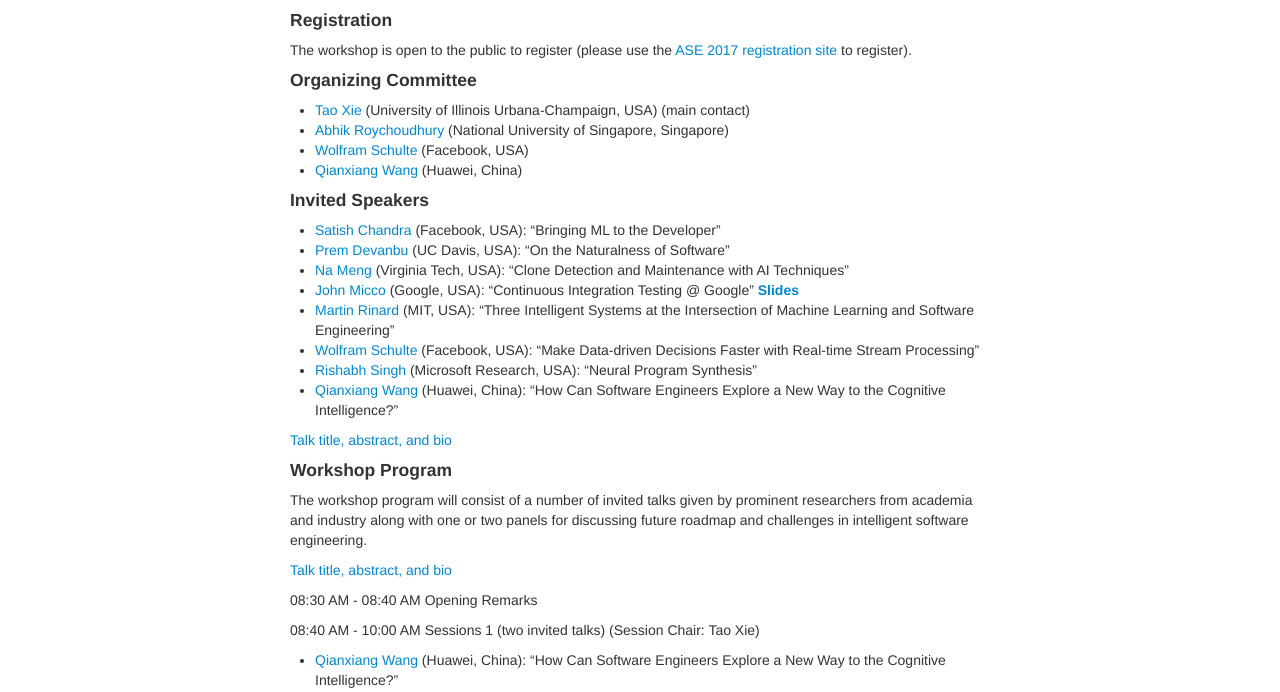
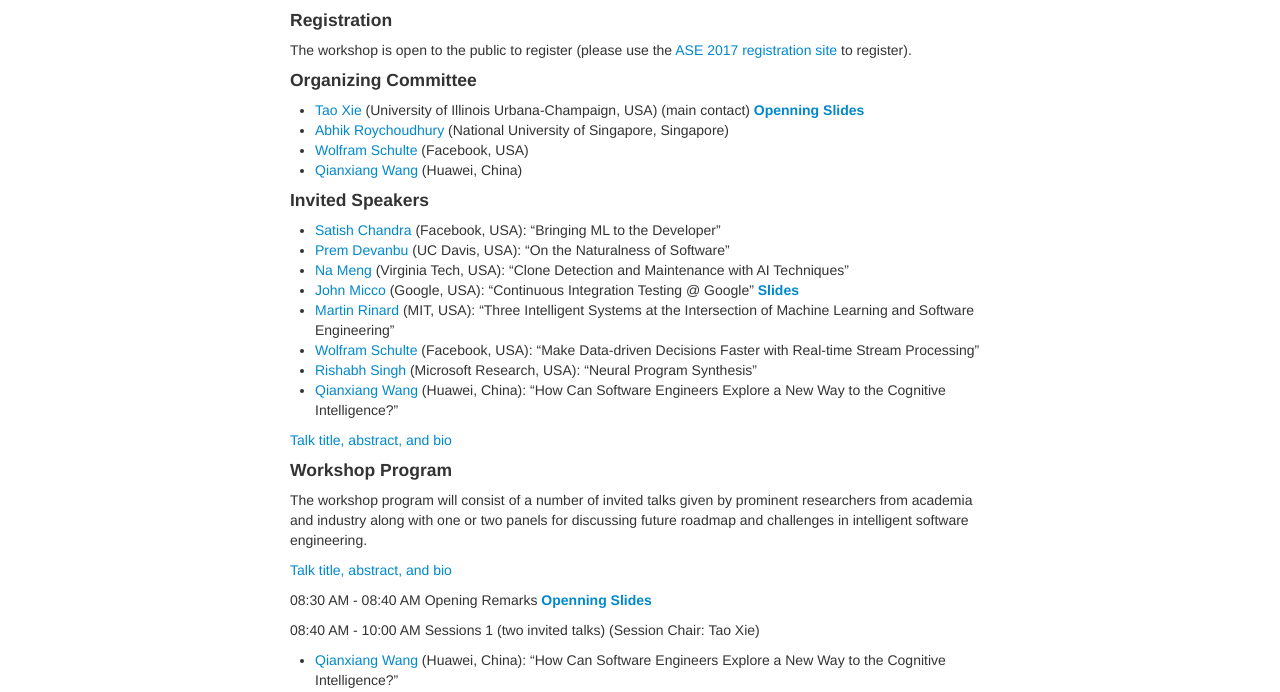
Before and after one commit to isofteng/wise2017, a Jekyll site: the page built from index.md, in a window 1280 px wide. Shown: the part 482-1174 px from the top of the page. Built offline with Jekyll 4.4.1, drawn with Linux system fonts in a browser that asks for light colours.

Commit message:
openning slides

```diff
--- a/index.md
+++ b/index.md
@@ -23,7 +23,7 @@ The workshop is open to the public to register (please use the [ASE 2017 registr
 
 #### Organizing Committee
 
-- [Tao Xie](http://taoxie.cs.illinois.edu/) (University of Illinois Urbana-Champaign, USA) (main contact)
+- [Tao Xie](http://taoxie.cs.illinois.edu/) (University of Illinois Urbana-Champaign, USA) (main contact) **[Openning Slides](wise17-openning.pdf)**
 - [Abhik Roychoudhury](http://www.comp.nus.edu.sg/~abhik) (National University of Singapore, Singapore)
 - [Wolfram Schulte](https://research.fb.com/people/schulte-wolfram/) (Facebook, USA)
 - [Qianxiang Wang](http://sei.pku.edu.cn/~wqx/) (Huawei, China)
@@ -47,7 +47,7 @@ The workshop program will consist of a number of invited talks given by prominen
 
 [Talk title, abstract, and bio](https://isofteng.github.io/wise2017/talkinfo.html)
 
-08:30 AM - 08:40 AM Opening Remarks
+08:30 AM - 08:40 AM Opening Remarks **[Openning Slides](wise17-openning.pdf)**
 
 08:40 AM - 10:00 AM Sessions 1 (two invited talks) (Session Chair: Tao Xie)
 - [Qianxiang Wang](http://sei.pku.edu.cn/~wqx/) (Huawei, China): "How Can Software Engineers Explore a New Way to the Cognitive Intelligence?"
```
